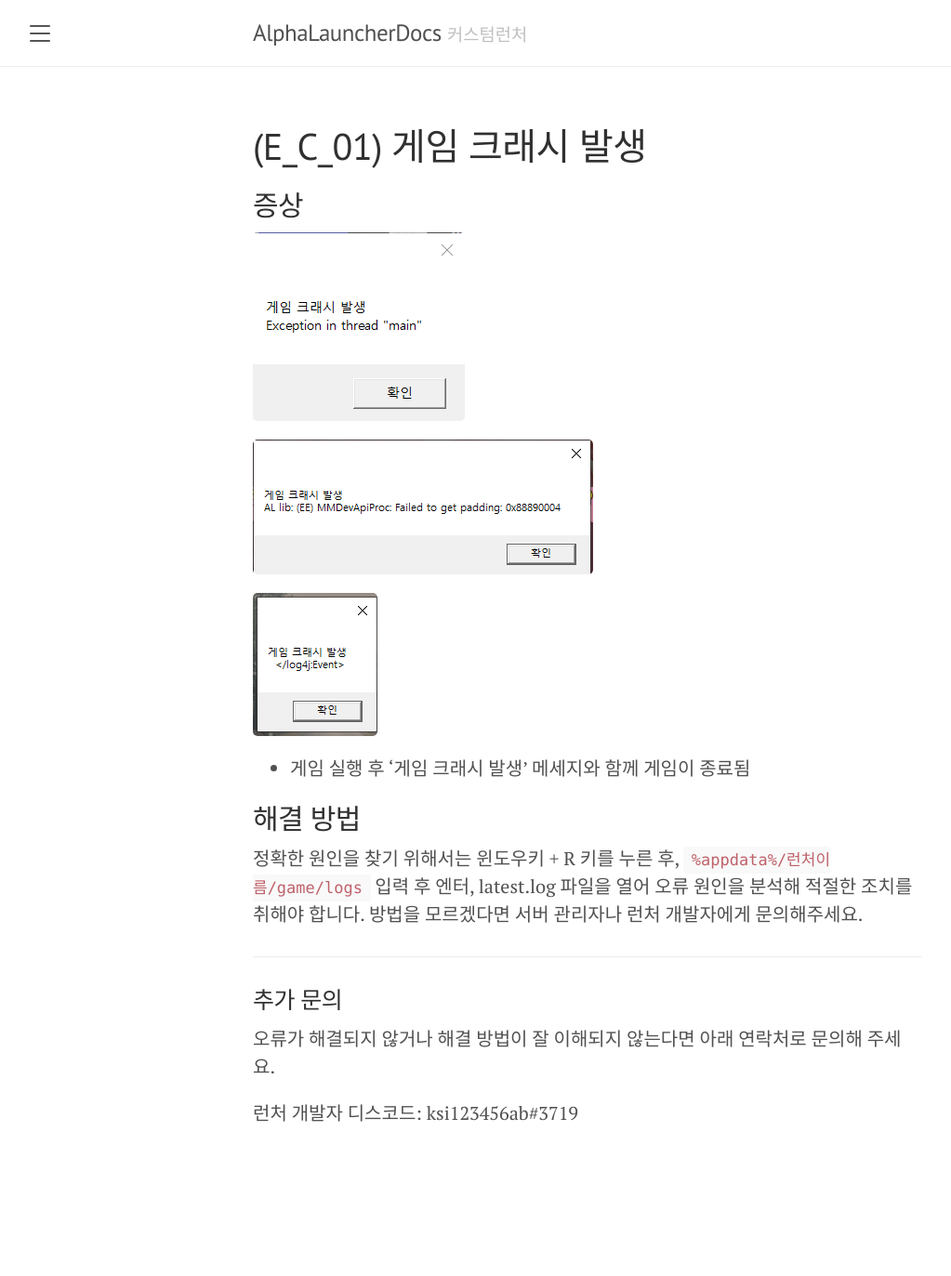
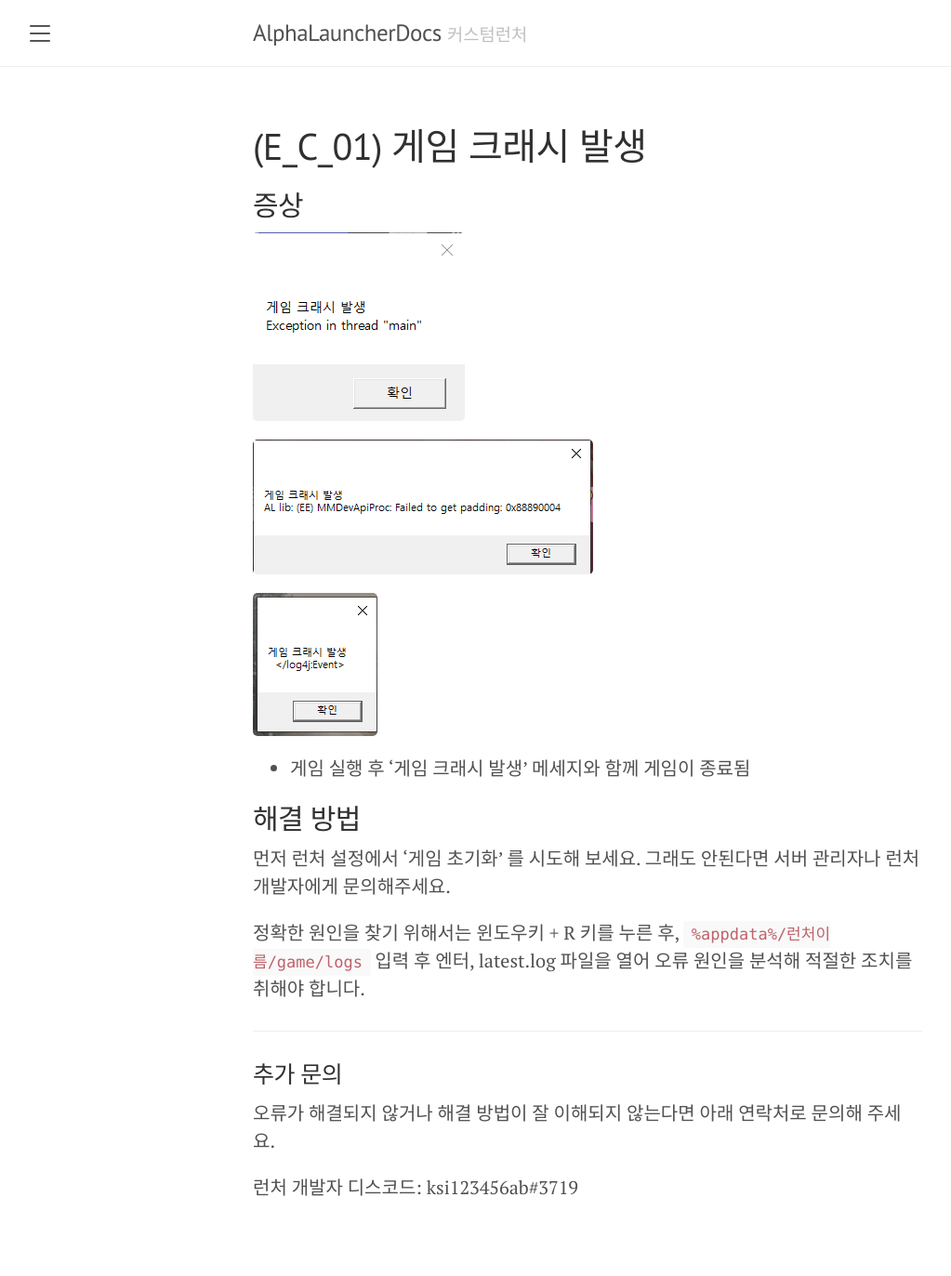
Before and after one commit to isk162534/AlphaLauncherDocs, a Jekyll site: the page built from collections/_error_posts/E_C_01.md, in a window 1280 px wide. Shown: the whole page at 93% size, without its empty margins (8-1031 px from the left). Built offline with Jekyll 4.4.1, drawn with Linux system fonts in a browser that asks for light colours; before the commit the page ends 1293 px from its top, so only the background shows below that.

Commit message:
게임 크래시 문서 더 쉽게 수정

```diff
--- a/collections/_error_posts/E_C_01.md
+++ b/collections/_error_posts/E_C_01.md
@@ -13,4 +13,6 @@ title: (E_C_01) 게임 크래시 발생
 
 ## 해결 방법
 
-정확한 원인을 찾기 위해서는 윈도우키 + R 키를 누른 후, `%appdata%/런처이름/game/logs` 입력 후 엔터, latest.log 파일을 열어 오류 원인을 분석해 적절한 조치를 취해야 합니다. 방법을 모르겠다면 서버 관리자나 런처 개발자에게 문의해주세요.
+먼저 런처 설정에서 '게임 초기화' 를 시도해 보세요. 그래도 안된다면 서버 관리자나 런처 개발자에게 문의해주세요.
+
+정확한 원인을 찾기 위해서는 윈도우키 + R 키를 누른 후, `%appdata%/런처이름/game/logs` 입력 후 엔터, latest.log 파일을 열어 오류 원인을 분석해 적절한 조치를 취해야 합니다.
```
